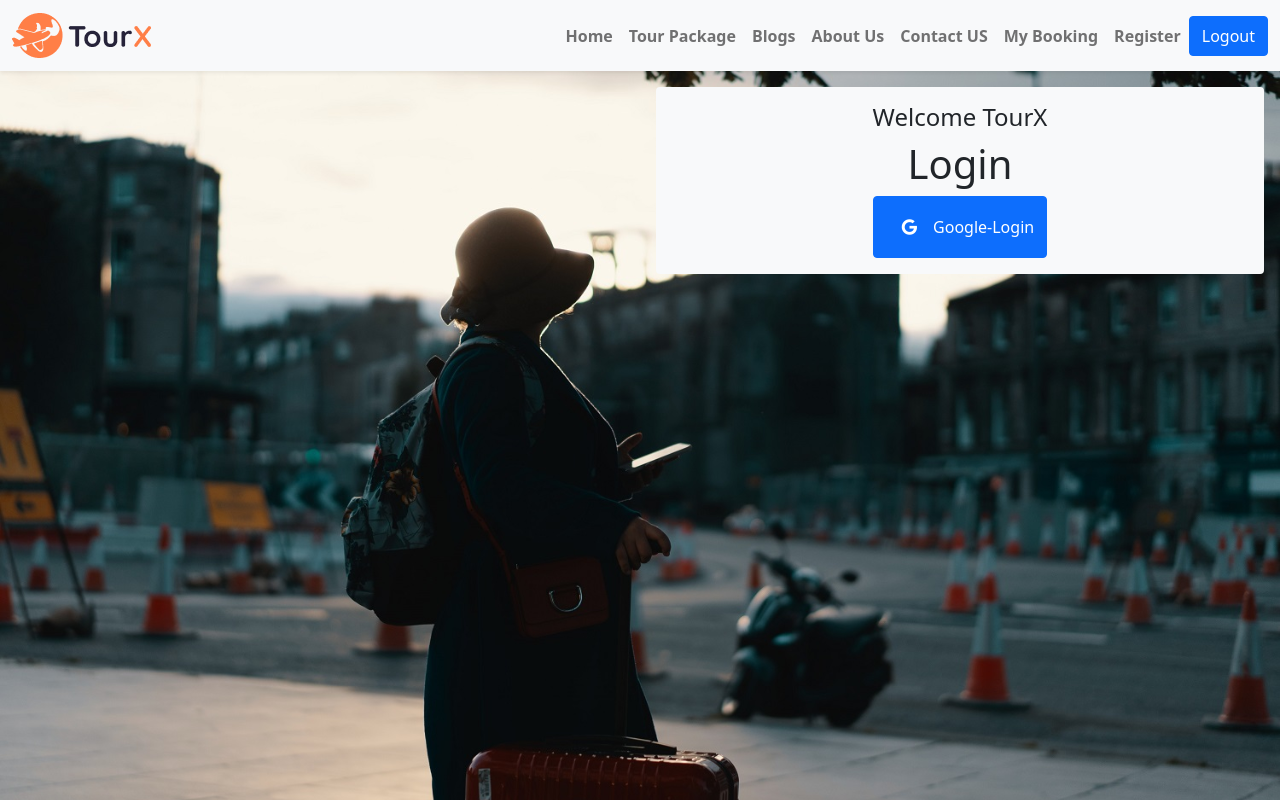
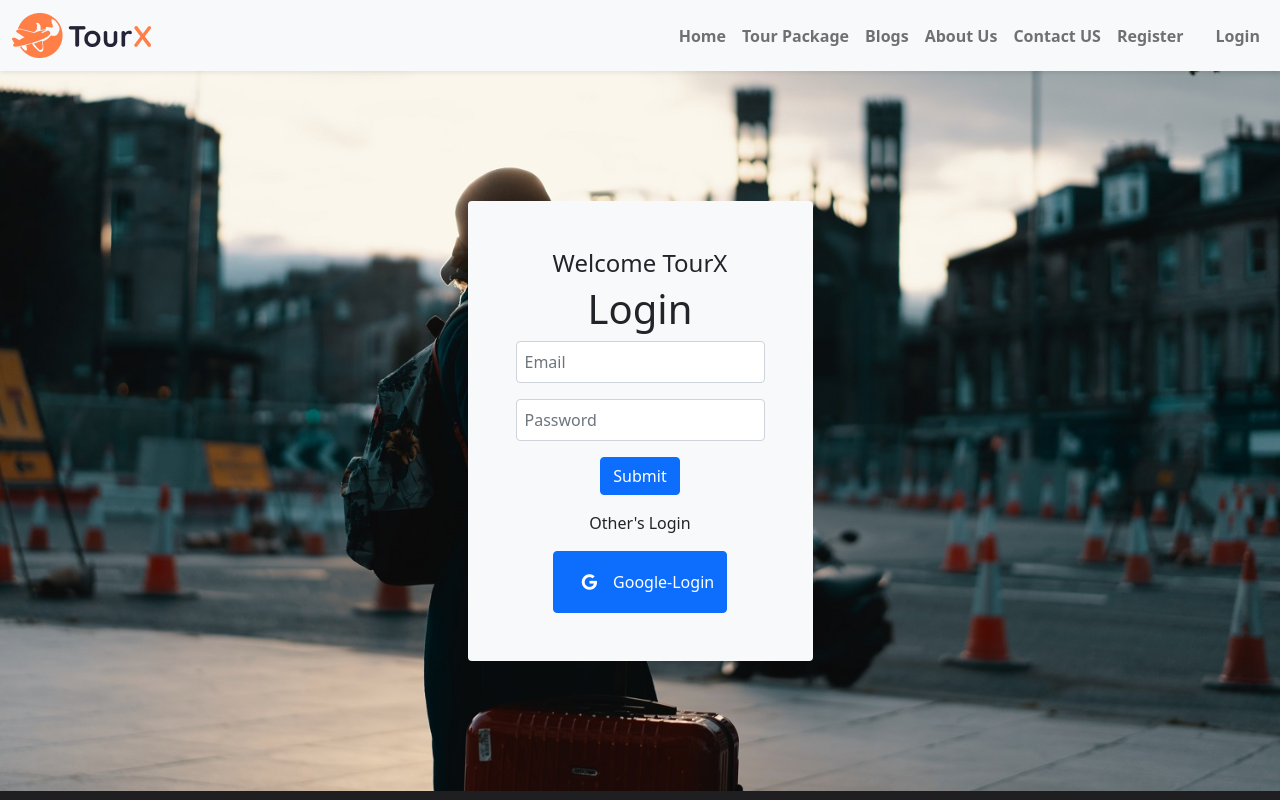
Before and after one commit to taseenbappi/tourx-client, a React (Create React App) app: page /login in a window 1280 px wide. Shown: the top 800 px of the page. Built offline with nearby package versions, Linux system fonts and the light colour scheme; no server answers; a web font is replaced by a local one.

Commit message:
order details , login redirect, private router

```diff
--- a/src/App.js
+++ b/src/App.js
@@ -3,8 +3,10 @@ import './App.css';
 import AuthProvider from './context/AuthProvider';
 import Home from './Pages/Home/Home/Home';
 import Login from './Pages/Login/Login';
+import OrderDetails from './Pages/OrderDetails/OrderDetails';
 import Footer from './Pages/Shared/Footer/Footer';
 import Header from './Pages/Shared/Header/Header';
+import PrivateRoute from './PrivateRoute/PrivateRoute';
 
 function App() {
   return (
@@ -22,6 +24,9 @@ function App() {
             <Route path='/login'>
               <Login></Login>
             </Route>
+            <PrivateRoute path='/orderDetails'>
+              <OrderDetails></OrderDetails>
+            </PrivateRoute>
           </Switch>
           <Footer></Footer>
         </BrowserRouter>
--- a/src/Hooks/useFirebase.js
+++ b/src/Hooks/useFirebase.js
@@ -12,18 +12,8 @@ const useFirebase = () => {
 
     const googleSignInHangler = () => {
 
-        signInWithPopup(auth, googleProvider)
-            .then((result) => {
-                const user = result.user;
-                setUser(user);
-                console.log(user);
+        return signInWithPopup(auth, googleProvider);
 
-            }).catch((error) => {
-                // Handle Errors here.
-                // const errorCode = error.code;
-                const errorMessage = error.message;
-                console.log(errorMessage);
-            });
 
     }
     useEffect(() => {
@@ -51,7 +41,8 @@ const useFirebase = () => {
     return {
         user,
         googleSignInHangler,
-        logOut
+        logOut,
+        setUser
     };
 
 
--- a/src/Pages/Home/Package/Package.js
+++ b/src/Pages/Home/Package/Package.js
@@ -1,4 +1,5 @@
 import React from 'react';
+import { Link } from 'react-router-dom';
 
 const Package = (props) => {
     const { title, description, img, cost } = props.packageItem;
@@ -13,7 +14,7 @@ const Package = (props) => {
                         <h4>Cost:${cost}</h4>
                     </div>
                     <div className="card-footer p-2">
-                        <button className='btn btn-primary w-100'>Book Now</button>
+                        <Link to="/orderDetails"><button className='btn btn-primary w-100'>Book Now</button></Link>
                     </div>
                 </div>
             </div>
--- a/src/Pages/Login/Login.css
+++ b/src/Pages/Login/Login.css
@@ -5,5 +5,5 @@
     background-size: cover;
     background-blend-mode: overlay;
     width: 100%;
-    height: 100vh;
+    height: 90vh;
 }
--- a/src/Pages/Login/Login.js
+++ b/src/Pages/Login/Login.js
@@ -1,26 +1,44 @@
 import React from 'react';
 import useAuth from '../../Hooks/useAuth';
 import './Login.css';
+import { useHistory, useLocation } from "react-router-dom";
 
 const Login = () => {
-    const { googleSignInHangler } = useAuth();
+    const { googleSignInHangler, setUser } = useAuth();
+    const myHistory = useHistory();
+    const location = useLocation();
+    const redirect_uri = location.state?.from || "/home";
+
+    const handleGoogleLogin = () => {
+        googleSignInHangler()
+            .then((result) => {
+                const user = result.user;
+                setUser(user);
+                myHistory.push(redirect_uri);
+                console.log(user);
+
+            }).catch((error) => {
+                // Handle Errors here.
+                // const errorCode = error.code;
+                const errorMessage = error.message;
+                console.log(errorMessage);
+            });
+    }
     return (
-        <div className="container-fluid login-container">
+        <div className="container-fluid login-container d-flex justify-content-center align-items-center">
+            <div className="bg-light p-5 rounded ">
+                <h4>Welcome TourX</h4>
+                <h1>Login</h1>
+                <input className="form-control  m-auto p-2 mb-3" type="text" name="" id="" placeholder="Email" />
+                <input className="form-control  m-auto p-2 mb-3" type="password" name="" id="" placeholder="Password" />
+                <input className="btn btn-primary m-auto mb-3" type="Submit" value="Submit" placeholder="Password" />
+                <br />
+                <p>Other's Login</p>
+                <button className="btn btn-primary" onClick={handleGoogleLogin}><i className="fab fa-google p-3 "></i>Google-Login</button>
+            </div>
+        </div>
 
-            <div className="row">
-                <div className="col-12 col-lg-6 col-md-6 col-sm-12 p-3">
 
-                </div>
-                <div className="col-12 col-lg-6 col-md-6 col-sm-12 p-3 ">
-                    <div className="bg-light p-3 rounded">
-                        <h4>Welcome TourX</h4>
-                        <h1>Login</h1>
-                        <button className="btn btn-primary" onClick={googleSignInHangler}><i className="fab fa-google p-3 "></i>Google-Login</button>
-                    </div>
-                </div>
-            </div>
-
-        </div>
 
     );
 };
--- /dev/null
+++ b/src/Pages/OrderDetails/OrderDetails.css
@@ -0,0 +1,4 @@
+.order-container{
+    height: 100%;
+    width: 100%;
+}
--- /dev/null
+++ b/src/Pages/OrderDetails/OrderDetails.js
@@ -0,0 +1,40 @@
+import React from 'react';
+import { useForm } from "react-hook-form";
+import useAuth from '../../Hooks/useAuth';
+import './OrderDetails.css';
+import img from "../../images/tour-package/beaches-in-thailand.jpg"
+
+const OrderDetails = () => {
+    const { user } = useAuth();
+    const { register, handleSubmit } = useForm();
+    const onSubmit = data => console.log(data);
+    return (
+        <div className="container-fluid order-container">
+            <div className="order-details-txt">
+                <h1 className="p-3">Order Details</h1>
+            </div>
+            <div className="row container">
+                <div className="col-12 col-lg-8 col-md-8 col-sm-12">
+                    <img src={img} alt="" className="img-fluid" />
+                    <h2>Title</h2>
+                    <p>Railay, also known as Rai Leh, is a small peninsula between the city of Krabi
+                        <br /> and Ao Nang in Thailand. It is accessible only by boat due to high limestone cliffs cutting off mainland access.</p>
+                    <h4>Cost</h4>
+
+                </div>
+                <div className="col-12 col-lg-4 col-md-4 col-sm-12 p-3 bg-light p-5 shadow-sm rounded">
+                    <form onSubmit={handleSubmit(onSubmit)}>
+                        <input {...register("name")} className="form-control m-2 p-3" value={user.displayName} />
+                        <input type="email" {...register("email")} className="form-control m-2 p-3 " value={user?.email} placeholder="E-mail" />
+                        <input type="number" {...register("phone")} className="form-control m-2 p-3 " placeholder="Phone Number" />
+                        <textarea type="text" {...register("Massage")} className="form-control p-3 m-2" placeholder="Massage" />
+
+                        <input className="btn btn-primary" type="submit" value="Order Placed" />
+                    </form>
+                </div>
+            </div>
+        </div>
+    );
+};
+
+export default OrderDetails;
--- a/src/Pages/Shared/Header/Header.js
+++ b/src/Pages/Shared/Header/Header.js
@@ -1,5 +1,6 @@
 import React from 'react';
 import { Container, Nav, Navbar } from 'react-bootstrap';
+import { Link } from 'react-router-dom';
 import { HashLink } from 'react-router-hash-link';
 import useAuth from '../../../Hooks/useAuth';
 import logo from '../../../images/logo/tour-x.png';
@@ -7,7 +8,7 @@ import './Header.css';
 
 
 const Header = () => {
-    const { user } = useAuth();
+    const { user, logOut } = useAuth();
     console.log(user);
     return (
         <div>
@@ -19,16 +20,22 @@ const Header = () => {
                         <Nav className="ms-auto fw-bolder">
                             <Nav.Link as={HashLink} to="/home" className="item-navi">Home</Nav.Link>
                             <Nav.Link as={HashLink} to="/home#tourPackage">Tour Package</Nav.Link>
+                            {user.displayName && <Nav.Link as={HashLink} to="/dashboard">Dashboard</Nav.Link>}
                             <Nav.Link as={HashLink} to="/home#blogs">Blogs</Nav.Link>
                             <Nav.Link as={HashLink} to="/about">About Us</Nav.Link>
                             <Nav.Link as={HashLink} to="/home#contact">Contact US</Nav.Link>
-                            <Nav.Link as={HashLink} to="/booking">My Booking</Nav.Link>
                             <Nav.Link as={HashLink} to="/register">Register</Nav.Link>
                             {
-                                user.displayName ?
+                                user.displayName &&
+                                <img src={user.photoURL} alt="" height='50' width='50' className="rounded-circle m-auto p-1" />
+                            }
+                            <Nav.Link className="text-primary">{user?.displayName}</Nav.Link>
+
+                            {
+                                !user.displayName ?
                                     <Nav.Link as={HashLink} to="/login">Login</Nav.Link>
                                     :
-                                    <button className="btn btn-primary">Logout</button>
+                                    <button className="btn btn-primary" onClick={logOut}>Logout</button>
                             }
 
                         </Nav>
@@ -36,8 +43,6 @@ const Header = () => {
                     </Navbar.Collapse>
                 </Container>
             </Navbar>
-
-
         </div>
     );
 };
--- /dev/null
+++ b/src/PrivateRoute/PrivateRoute.js
@@ -0,0 +1,28 @@
+import React from 'react';
+import { Redirect, Route } from 'react-router';
+import useAuth from '../Hooks/useAuth';
+
+const PrivateRoute = ({ children, ...rest }) => {
+    const { user } = useAuth();
+
+    return (
+        <Route {...rest}
+            render={({ location }) =>
+                user.displayName ? (
+                    children
+                ) : (
+                    <Redirect
+                        to={{
+                            pathname: "/login",
+                            state: { from: location }
+                        }}
+                    />
+                )
+            }>
+
+
+        </Route>
+    );
+};
+
+export default PrivateRoute;
```
Also changed, not shown: 1 other file (tests, documents, lock files or other folders).
